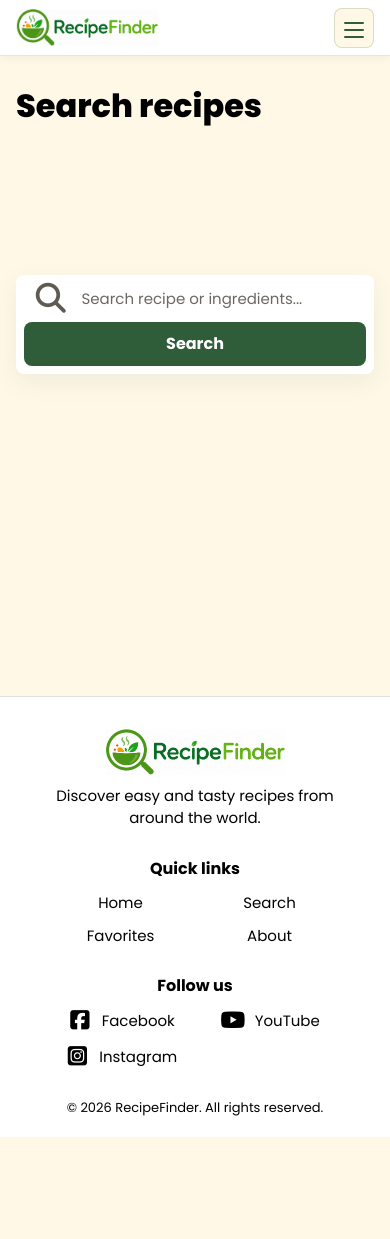
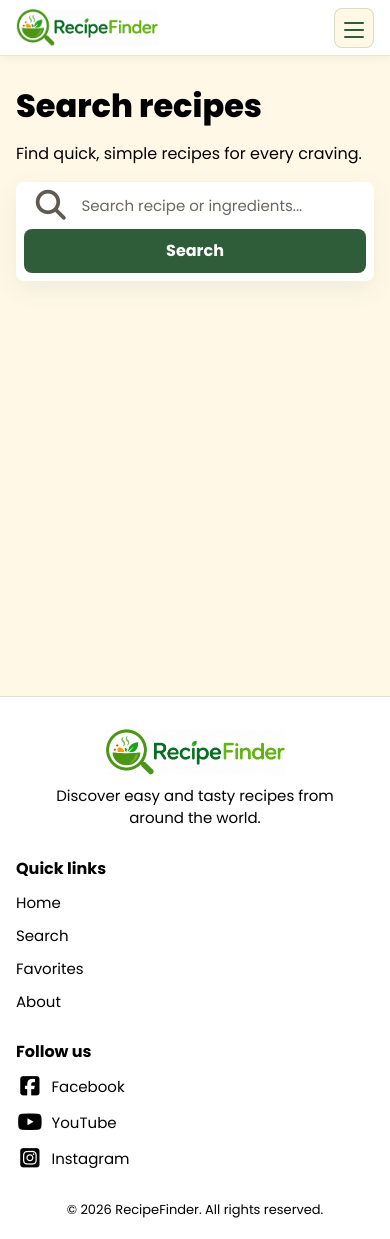
Before and after one commit to Yasashri/recipe-finder, a React (Vite) app: page /search in a window 390 px wide. Before the commit the page ends 1137 px from the top, so only its background shows below. Built offline with nearby package versions, Linux system fonts and the light colour scheme.

Commit message:
Style tweaks

```diff
--- a/src/components/Footer/Footer.module.scss
+++ b/src/components/Footer/Footer.module.scss
@@ -112,13 +112,15 @@
 
     .inner {
       grid-template-columns: 1fr;
-      justify-items: center;
-      text-align: center;
+      justify-items: stretch;
+      text-align: left;
       gap: 32px;
     }
 
     .brand {
+      justify-self: center;
       max-width: 320px;
+      text-align: center;
 
       .logoLink {
         justify-content: center;
@@ -132,16 +134,18 @@
       .description {
         max-width: 300px;
         font-size: 16px;
+        text-align: center;
       }
     }
 
     .footerGroup {
       width: 100%;
-      max-width: 320px;
+      max-width: none;
 
       .title {
         margin-bottom: 14px;
         font-size: 16px;
+        text-align: left;
       }
 
       a {
@@ -150,28 +154,56 @@
     }
 
     .linkGrid {
-      grid-template-columns: repeat(2, 1fr);
-      column-gap: 24px;
+      grid-template-columns: 1fr;
       row-gap: 12px;
 
       a {
-        justify-self: center;
+        justify-self: start;
       }
     }
 
     .socialGrid {
-      grid-template-columns: repeat(2, 1fr);
-      column-gap: 24px;
+      grid-template-columns: 1fr;
       row-gap: 14px;
 
       a {
-        justify-self: center;
+        justify-self: start;
       }
     }
 
     .copy {
       margin-top: 36px;
       font-size: 13px;
+      text-align: center;
+    }
+  }
+}
+
+@media (max-width: 480px) {
+  .footer {
+    padding-block: 32px 20px;
+
+    .inner {
+      gap: 30px;
+    }
+
+    .brand {
+      .logo {
+        width: 180px;
+      }
+
+      .description {
+        font-size: 15px;
+      }
+    }
+
+    .footerGroup {
+      max-width: none;
+    }
+
+    .copy {
+      width: min(100% - 32px, $container-width);
+      margin-top: 32px;
     }
   }
 }
--- a/src/components/Navbar/Navbar.tsx
+++ b/src/components/Navbar/Navbar.tsx
@@ -6,6 +6,10 @@ const Navbar = () => {
   const [isMenuOpen, setIsMenuOpen] = useState(false);
 
   const closeMenu = () => {
+    setIsMenuOpen(false);
+  };
+   const handleAboutClick = () => {
+    alert("Used TheMealDB API to fetch recipe data for Recipe Finder.");
     setIsMenuOpen(false);
   };
 
@@ -60,11 +64,9 @@ const Navbar = () => {
           </NavLink>
 
           <NavLink
-            to="/about"
-            className={({ isActive }) =>
-              `${s.link} ${isActive ? s.activeLink : ""}`
-            }
-            onClick={closeMenu}
+            to="#"
+            className={s.link}
+            onClick={handleAboutClick}
           >
             About
           </NavLink>
--- a/src/components/RecipeCard/RecipeCard.module.scss
+++ b/src/components/RecipeCard/RecipeCard.module.scss
@@ -11,7 +11,7 @@
   .imageWrap {
     position: relative;
     height: 152px;
-    padding: 12px 12px 0;
+    padding: 10px;
     .image {
       width: 100%;
       height: 100%;
@@ -56,7 +56,7 @@
     flex: 1;
     display: flex;
     flex-direction: column;
-    padding: 12px 14px 14px;
+    padding: 10px;
     h3 {
       min-height: 48px;
       max-height: 48px;
--- a/src/components/SearchBar/SearchBar.module.scss
+++ b/src/components/SearchBar/SearchBar.module.scss
@@ -62,7 +62,7 @@
     padding: 8px;
     flex-direction: column;
     align-items: stretch;
-    margin-top: 150px;
+    //margin-top: 150px;
     gap: 8px;
     .inputWrap {
       height: 48px;
--- a/src/pages/Favorites/Favorites.module.scss
+++ b/src/pages/Favorites/Favorites.module.scss
@@ -5,16 +5,16 @@
   @include container;
 
   min-height: calc(100vh - 310px);
-  padding-block: 76px 84px;
+  padding-block: 56px 0;
 }
 
 .header {
-  margin-bottom: 86px;
+  margin-bottom: 48px;
 
   h1 {
     margin: 0;
     color: $color-text;
-    font-size: clamp(2.5rem, 5vw, 3.5rem);
+    font-size: clamp(2.5rem, 5vw, 3rem);
     line-height: 1.1;
     font-weight: 800;
     letter-spacing: -0.04em;
@@ -185,7 +185,7 @@
   }
 
   .header {
-    margin-bottom: 48px;
+    margin-bottom: 32px;
 
     h1 {
       font-size: 2.25rem;
--- a/src/pages/Home/Home.module.scss
+++ b/src/pages/Home/Home.module.scss
@@ -34,6 +34,23 @@
       line-height: 1.45;
     }
   }
+
+  @media (max-width: 600px) {
+    .heroContent {
+      width: 100%;
+      max-width: none;
+
+      h1 {
+        max-width: 100%;
+        font-size: 32px;
+      }
+
+      p {
+        max-width: 100%;
+        font-size: 16px;
+      }
+    }
+  }
 }
 
 .categoriesSection {
@@ -59,8 +76,8 @@
 .picksSection {
   @include container;
 
-  padding-top: 62px;
-  padding-bottom: 72px;
+  padding-top: 48px;
+  //padding-bottom: 72px;
 
   .sectionHeader {
     display: flex;
@@ -204,7 +221,7 @@
 
       p {
         max-width: 330px;
-        margin-bottom: 28px;
+        margin-bottom: 138px;
         font-size: 17px;
       }
     }
@@ -237,8 +254,8 @@
   }
 
   .picksSection {
-    padding-top: 46px;
-    padding-bottom: 56px;
+    padding-top: 38px;
+    padding-bottom: 0;
 
     .sectionHeader {
       align-items: flex-start;
@@ -310,7 +327,7 @@
 
 @media (max-width: 390px) {
   .hero {
-    min-height: 500px;
+    min-height: 436px;
     padding: 28px 16px;
 
     .heroContent {
@@ -320,6 +337,7 @@
 
       p {
         font-size: 16px;
+        margin-bottom:138px;
       }
     }
   }
--- a/src/pages/Home/Home.tsx
+++ b/src/pages/Home/Home.tsx
@@ -143,9 +143,7 @@ const Home = () => {
 
       <section className={styles.picksSection} id='recipes'>
         <div className={styles.sectionHeader}>
-          <h2>Our picks for you</h2>
-
-          <p>{selectedCategory} recipes</p>
+          <h2>{selectedCategory} recipes</h2>
         </div>
 
         {error && <p className={styles.errorMessage}>{error}</p>}
--- a/src/pages/RecipeDetails/RecipeDetails.module.scss
+++ b/src/pages/RecipeDetails/RecipeDetails.module.scss
@@ -172,19 +172,6 @@
   font-size: 0.93rem;
   font-weight: 600;
   line-height: 1.35;
-}
-
-.checkIcon {
-  flex: 0 0 auto;
-  width: 18px;
-  height: 18px;
-  display: inline-grid;
-  place-items: center;
-  border: 1.5px solid $color-primary;
-  border-radius: 50%;
-  color: $color-primary;
-  font-size: 0.7rem;
-  font-weight: 800;
 }
 
 .instructions {
--- a/src/pages/RecipeDetails/RecipeDetails.tsx
+++ b/src/pages/RecipeDetails/RecipeDetails.tsx
@@ -169,7 +169,7 @@ const RecipeDetails = () => {
               key={`${item.measure}-${item.ingredient}`}
               className={styles.ingredient}
             >
-              <span className={styles.checkIcon}>✓</span>
+              <span className={styles.checkIcon}><i className="fa-solid fa-circle-check"></i></span>
               <span>
                 {item.measure} {item.ingredient}
               </span>
--- a/src/pages/SearchResults/SearchResults.module.scss
+++ b/src/pages/SearchResults/SearchResults.module.scss
@@ -9,7 +9,7 @@
 .searchSection {
   @include container;
 
-  padding-block: 64px 48px;
+  padding-block: 56px 48px;
 }
 
 .title {
@@ -125,7 +125,7 @@
   }
 
   .title {
-    margin-bottom: 24px;
+    margin-bottom: 0;
     font-size: 2rem;
   }
 
--- a/src/pages/SearchResults/SearchResults.tsx
+++ b/src/pages/SearchResults/SearchResults.tsx
@@ -40,7 +40,7 @@ const Search=()=> {
     <main className={styles.page}>
       <section className={styles.searchSection}>
         <h1 className={styles.title}>Search recipes</h1>
-
+          <p className="styles.subTitle">Find quick, simple recipes for every craving.</p>
         <SearchBar defaultValue={query} />
 
         {query && (
```
